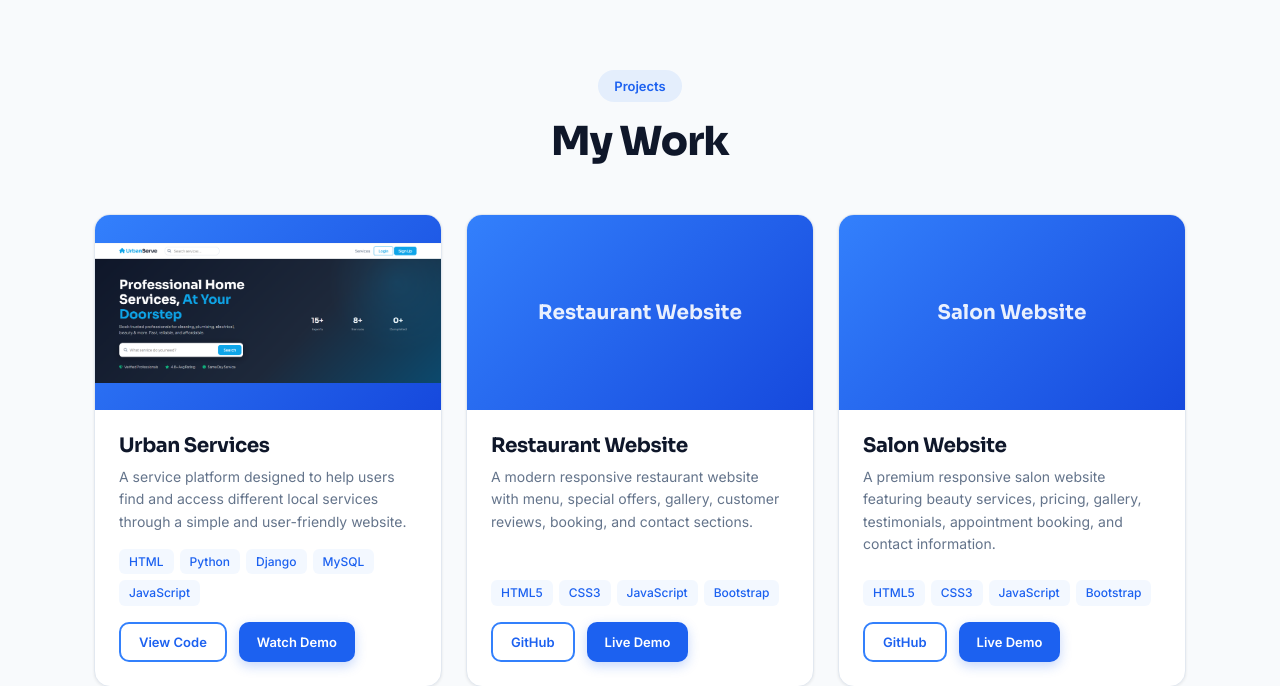
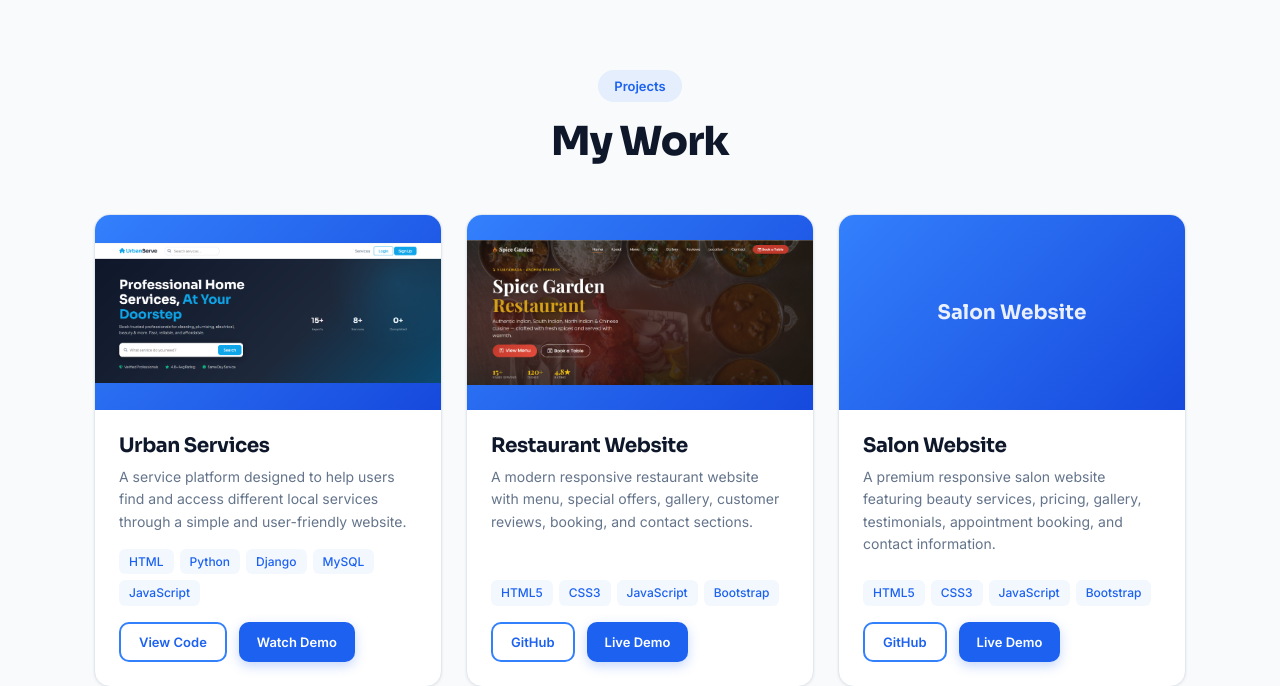
Before and after one commit to krishna-054/sai_krishna_portfolio, a Django app: page / in a window 1280 px wide. Shown: the part 2347-3033 px from the top of the page. Run offline with Django 4.2, Linux system fonts and the light colour scheme.

Commit message:
Add restaurant project image

```diff
--- a/main/templates/main/index.html
+++ b/main/templates/main/index.html
@@ -252,13 +252,17 @@
     </div>
 </article>
 
-               <!-- Restaurant Demo -->
+<!-- Restaurant Demo -->
 <article class="project-card reveal">
     <div class="project-image">
-        <div class="project-image-placeholder">
-            <span>Restaurant Website</span>
-        </div>
+       <img
+    src="{% static 'images/restaurant.png' %}"
+    alt="Restaurant Website"
+    class="project-photo"
+>
     </div>
+
+
 
     <div class="project-body">
         <h3 class="project-title">Restaurant Website</h3>
```
Also changed, not shown: main/static/images/restaurant.png (added).
